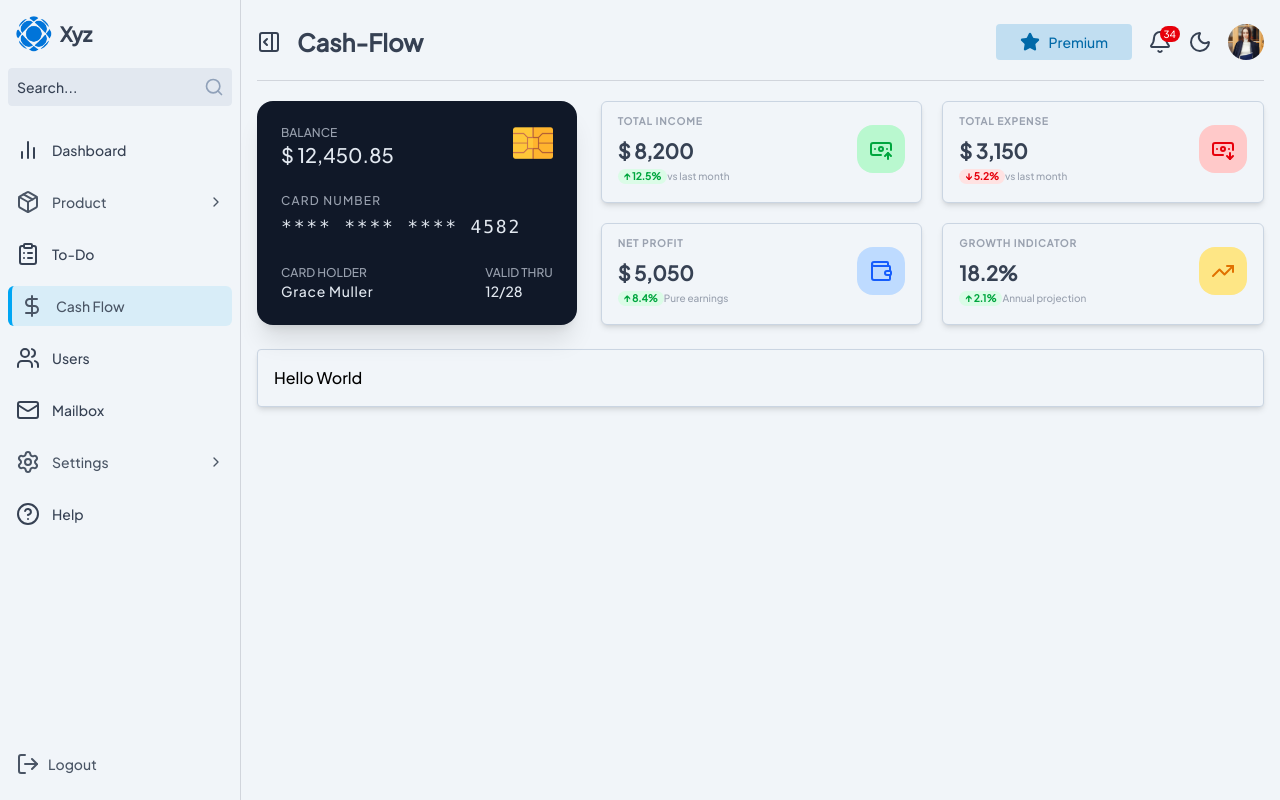
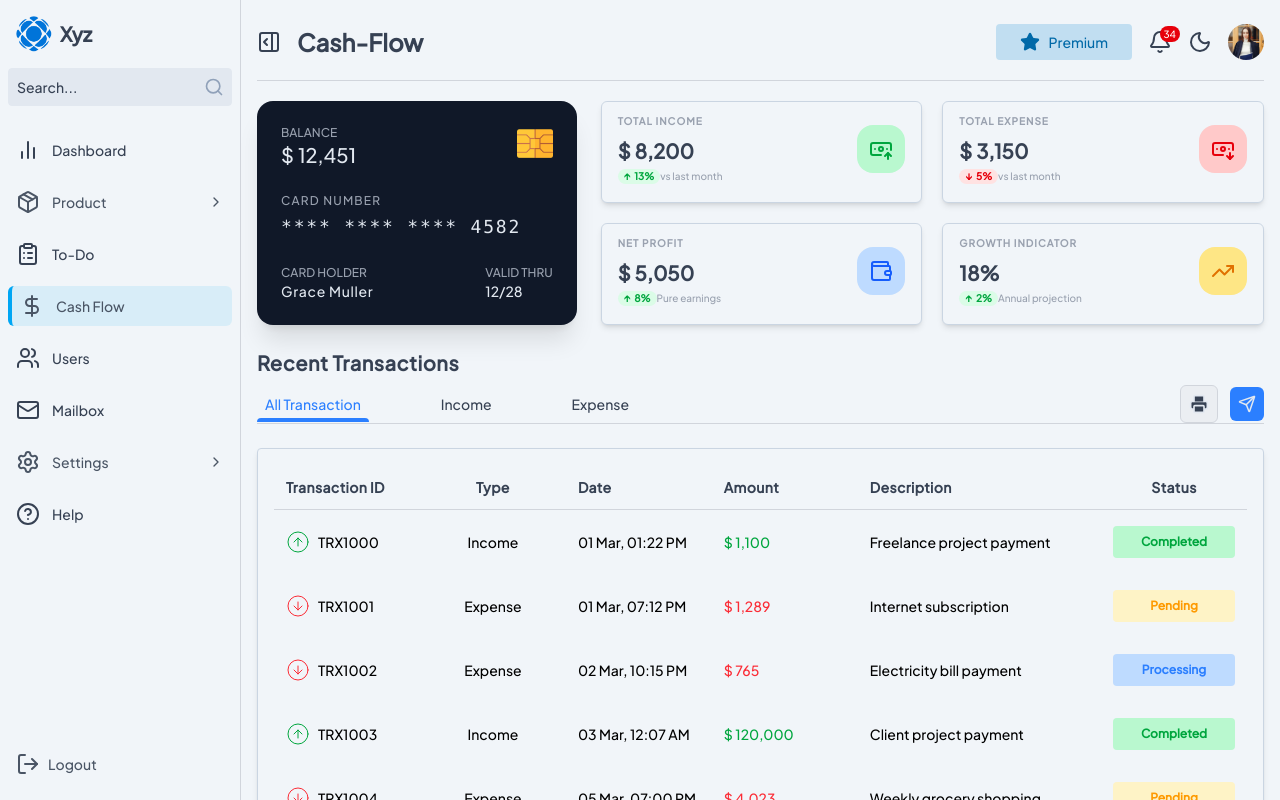
Before and after one commit to RaihanHafiz27/Dashboard, a Next.js app: page /cash-flow in a window 1280 px wide. Built offline with nearby package versions, Linux system fonts and the light colour scheme.

Commit message:
create : table for cash flow

```diff
--- a/package.json
+++ b/package.json
@@ -13,6 +13,7 @@
     "@reduxjs/toolkit": "^2.9.1",
     "chart.js": "^4.5.0",
     "lucide-react": "^0.542.0",
+    "motion": "^12.35.1",
     "next": "15.5.2",
     "react": "19.1.0",
     "react-chartjs-2": "^5.3.0",
--- a/src/features/Cash Flow/components/CashFlowView.tsx
+++ b/src/features/Cash Flow/components/CashFlowView.tsx
@@ -1,21 +1,187 @@
 import { CashFlowCard } from "./card/CashFlowCard";
 import { CashFlow } from "../types/Cashflow.type";
 import { CreditCard } from "./card/CreditCard";
+import { useState } from "react";
+import { motion } from "motion/react";
+import { CircleArrowDown, CircleArrowUp, Printer, Send } from "lucide-react";
+import { dummyTransactions } from "@/lib/dummyTransaction";
+
+interface FilterTransaction {
+  id: number;
+  title: string;
+}
+
+const data: FilterTransaction[] = [
+  {
+    id: 1,
+    title: "all transaction",
+  },
+  {
+    id: 2,
+    title: "income",
+  },
+  {
+    id: 3,
+    title: "expense",
+  },
+];
+
+export type StatusTransaction = "completed" | "pending" | "processing";
+
+export interface Transactions {
+  transaction_id: string;
+  type: string;
+  date: string;
+  amount: number;
+  description: string;
+  status: StatusTransaction;
+}
 
 export const CashFlowView = ({ cashFlow }: { cashFlow: CashFlow }) => {
+  const [state, setState] = useState<string>("all transaction");
+
+  const formattedDate = (date: string) => {
+    const d = new Date(date);
+
+    const datePart = d.toLocaleDateString("en-GB", {
+      day: "2-digit",
+      month: "short",
+    });
+
+    const timePart = d.toLocaleTimeString("en-US", {
+      hour: "2-digit",
+      minute: "2-digit",
+      hour12: true,
+    });
+
+    return `${datePart}, ${timePart}`;
+  };
+
+  const statuses: Record<StatusTransaction, string> = {
+    completed: "bg-green-200 text-green-600 dark:bg-green-900/40",
+    pending: "bg-amber-100 text-amber-500",
+    processing: "bg-blue-200 text-blue-500",
+  };
+
+  console.log(dummyTransactions);
+
   return (
-    <>
+    <div className="space-y-6">
       <div className="grid grid-cols-3 gap-6">
         {/* Credit Card */}
         <CreditCard {...cashFlow.credit_card} />
         {/* Cash Flow Card */}
         <CashFlowCard data={cashFlow.financial_summary} />
       </div>
+      <div className="space-y-2">
+        <h3 className="text-xl font-bold text-gray-700 tracking-wide">
+          Recent Transactions
+        </h3>
+        <div className="flex items-center justify-between border-b border-gray-300">
+          <ul className="flex space-x-16">
+            {data.map((val) => (
+              <li
+                key={val.id}
+                onClick={() => setState(val.title)}
+                className={`relative capitalize text-sm p-2 z-10 cursor-pointer transition-colors duration-300 ${
+                  state === val.title ? "text-blue-500" : "text-gray-700"
+                }`}
+              >
+                {val.title}
+
+                {/* active border */}
+                {state === val.title && (
+                  <motion.div
+                    layoutId="underline"
+                    className="absolute bottom-0 left-0 right-0 h-1 bg-blue-500 rounded-t-full"
+                    transition={{ type: "spring", bounce: 0.2, duration: 0.6 }}
+                  />
+                )}
+              </li>
+            ))}
+          </ul>
+          <div className="space-x-3 flex items-center">
+            <button className="bg-gray-200/50 p-2 text-slate-200 border border-gray-300 rounded-md group hover:scale-110 transition-transform duration-200 cursor-pointer">
+              <Printer
+                size={20}
+                fill="#364153"
+                className="group-hover:scale-110 transition-transform duration-200"
+              />
+            </button>
+            <button
+              disabled
+              className="bg-blue-500 p-2 text-sm rounded-md text-slate-200 cursor-not-allowed"
+            >
+              <Send size={18} />
+            </button>
+          </div>
+        </div>
+      </div>
       <div
-        className={`w-full space-y-6 p-4 mt-6 rounded-sm bg-slate-100 dark:bg-transparent border border-slate-300 dark:border-gray-500 shadow-md `}
+        className={`w-full space-y-6 p-4 h-[60vh] overflow-hidden rounded-sm bg-slate-100 dark:bg-transparent border border-slate-300 dark:border-gray-500 shadow-md `}
       >
-        <div>Hello World</div>
+        <table className="w-full table-fixed overflow-hidden">
+          <thead className="border-b border-gray-300 dark:border-gray-500">
+            <tr className="text-gray-700 dark:text-gray-300 tracking-wide text-xs lg:text-sm font-bold">
+              <th className="p-3 w-[15%] text-start ">Transaction ID</th>
+              <th className="p-3 w-[15%] ">Type</th>
+              <th className="p-3 w-[15%] text-start ">Date</th>
+              <th className="p-3 w-[15%]  text-start ">Amount</th>
+              <th className="p-3 w-[25%] text-start ">Description</th>
+              <th className="p-3 w-[15%] ">Status</th>
+            </tr>
+          </thead>
+          <tbody>
+            {dummyTransactions.map((item) => (
+              <tr
+                key={item.transaction_id}
+                className="group hover:scale-103 transition-all duration-200 hover:bg-slate-500/5 dark:hover:bg-gray-800/30"
+              >
+                <td className="px-3 py-4 text-sm w-[15%]">
+                  <span className="flex items-center space-x-2">
+                    {item.type === "expense" ? (
+                      <CircleArrowDown
+                        strokeWidth={1}
+                        className="text-red-500"
+                      />
+                    ) : (
+                      <CircleArrowUp
+                        strokeWidth={1}
+                        className="text-green-600"
+                      />
+                    )}
+                    <p>{item.transaction_id}</p>
+                  </span>
+                </td>
+                <td className="px-3 py-4 text-sm text-center capitalize w-[15%]">
+                  {item.type}
+                </td>
+                <td className="px-3 py-4 text-sm w-[15%]">
+                  {formattedDate(item.date)}
+                </td>
+                <td
+                  className={`px-3 py-4 text-sm ${item.type === "expense" ? "text-red-500" : "text-green-600"}`}
+                >
+                  $ {item.amount.toLocaleString("en-US")}
+                </td>
+                <td
+                  className="px-3 py-4 text-sm w-[25%] truncate"
+                  title={item.description}
+                >
+                  {item.description}
+                </td>
+                <td className="px-3 py-4 text-xs w-[15%] text-center">
+                  <div
+                    className={`${statuses[item.status]} w-full p-2 rounded-sm font-bold capitalize`}
+                  >
+                    {item.status}
+                  </div>
+                </td>
+              </tr>
+            ))}
+          </tbody>
+        </table>
       </div>
-    </>
+    </div>
   );
 };
--- a/src/features/Cash Flow/components/card/CashFlowCard.tsx
+++ b/src/features/Cash Flow/components/card/CashFlowCard.tsx
@@ -6,6 +6,7 @@ import {
   TrendingUp,
   Wallet,
 } from "lucide-react";
+import CountUp from "react-countup";
 
 export const CashFlowCard = ({ data }: { data: FinancialSummaryItem[] }) => {
   const iconColor: Record<Variant, string> = {
@@ -35,17 +36,21 @@ export const CashFlowCard = ({ data }: { data: FinancialSummaryItem[] }) => {
                 {item.label}
               </p>
               <div className="space-y-1">
-                <h3 className="text-gray-700 dark:text-slate-200 text-xl font-bold">
-                  {item.id === "stat-4"
-                    ? `${item.value}%`
-                    : `$ ${item.value.toLocaleString("en-US")}`}
+                <h3 className="text-gray-700 dark:text-slate-200 text-xl font-bold space-x-1">
+                  {item.id !== "stat-4" && <span>$</span>}
+                  <CountUp start={0} end={item.value} duration={5} />
+                  {item.id === "stat-4" && "%"}
                 </h3>
                 {/* TREND INDICATOR */}
                 <div className="flex items-center text-[10px]">
                   <span
-                    className={`flex items-center font-bold px-1.5 rounded-full ${item.isUp ? "bg-green-100 text-green-600 dark:bg-green-900/30" : "bg-red-100 text-red-600 dark:bg-red-900/30"}`}
+                    className={`flex items-center font-bold px-1.5 rounded-full space-x-1 ${item.isUp ? "bg-green-100 text-green-600 dark:bg-green-900/30" : "bg-red-100 text-red-600 dark:bg-red-900/30"}`}
                   >
-                    {item.isUp ? "↑" : "↓"} {item.change}%
+                    <p>{item.isUp ? "↑" : "↓"}</p>
+                    <span className="flex items-center">
+                      <CountUp start={0} end={item.change} duration={2} />
+                      <p>%</p>
+                    </span>
                   </span>
                   <span className=" text-gray-400 font-medium">
                     {item.description}
--- a/src/features/Cash Flow/components/card/CreditCard.tsx
+++ b/src/features/Cash Flow/components/card/CreditCard.tsx
@@ -1,4 +1,5 @@
 import Image from "next/image";
+import CountUp from "react-countup";
 
 export interface CreditCardProps {
   balance: number;
@@ -20,9 +21,12 @@ export const CreditCard = (props: CreditCardProps) => {
           <h5 className="text-gray-400 dark:text-gray-500 text-xs uppercase">
             Balance
           </h5>
-          <p className="text-xl">$ {balance.toLocaleString("en-US")}</p>
+          <span className="flex items-center text-xl space-x-1">
+            <p>$</p>
+            <CountUp start={0} end={balance} duration={5} />
+          </span>
         </div>
-        <div className="w-10 h-10">
+        <div className="w-9 h-9">
           <Image
             src={"/images/chip.png"}
             alt="chip"
--- /dev/null
+++ b/src/lib/dummyTransaction.ts
@@ -0,0 +1,46 @@
+import {
+  StatusTransaction,
+  Transactions,
+} from "@/features/Cash Flow/components/CashFlowView";
+
+const dates = [
+  "2026-03-01T13:22:11.000Z",
+  "2026-03-01T19:12:11.000Z",
+  "2026-03-02T22:15:11.000Z",
+  "2026-03-03T00:07:11.000Z",
+  "2026-03-05T19:00:11.000Z",
+  "2026-03-08T15:19:11.000Z",
+];
+
+const balance = [1100, 1289, 765, 120000, 4023, 12090];
+
+const descs = [
+  "Freelance project payment",
+  "Internet subscription",
+  "Electricity bill payment",
+  "Client project payment",
+  "Weekly grocery shopping",
+  "Ride-hailing transportation",
+  "Monthly internet subscription",
+];
+
+const generateDummyDataTransaction = () => {
+  const transactions: Transactions[] = [];
+
+  const statues: StatusTransaction[] = ["completed", "pending", "processing"];
+
+  for (let i = 0; i <= 25; i++) {
+    transactions.push({
+      transaction_id: `TRX${1000 + i}`,
+      type: i % 3 === 0 ? "income" : "expense",
+      date: dates[i % dates.length],
+      amount: balance[i % balance.length],
+      description: descs[i % descs.length],
+      status: statues[i % statues.length],
+    });
+  }
+
+  return transactions;
+};
+
+export const dummyTransactions = generateDummyDataTransaction();
```
Also changed, not shown: 1 other file (tests, documents, lock files or other folders).
